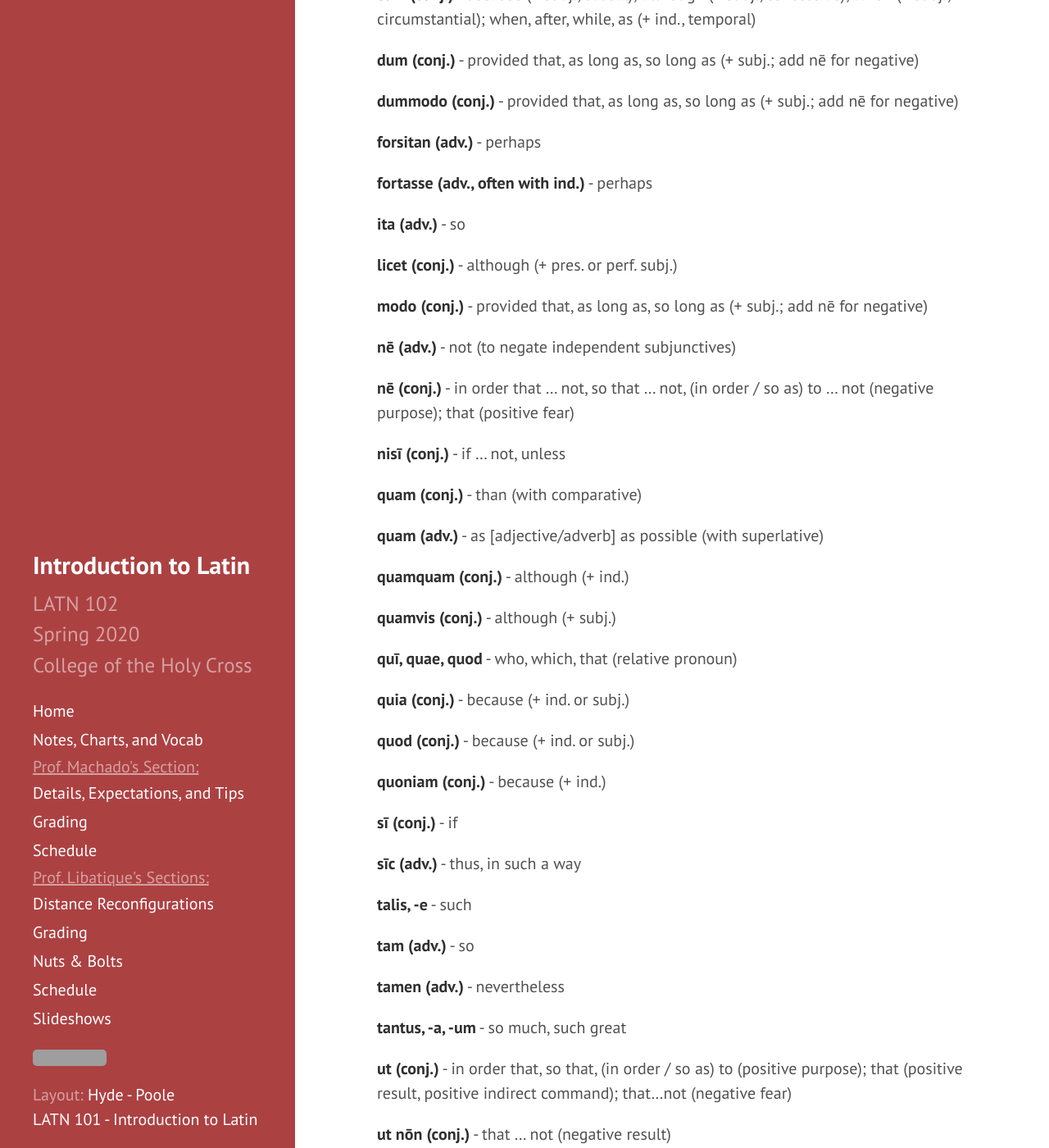
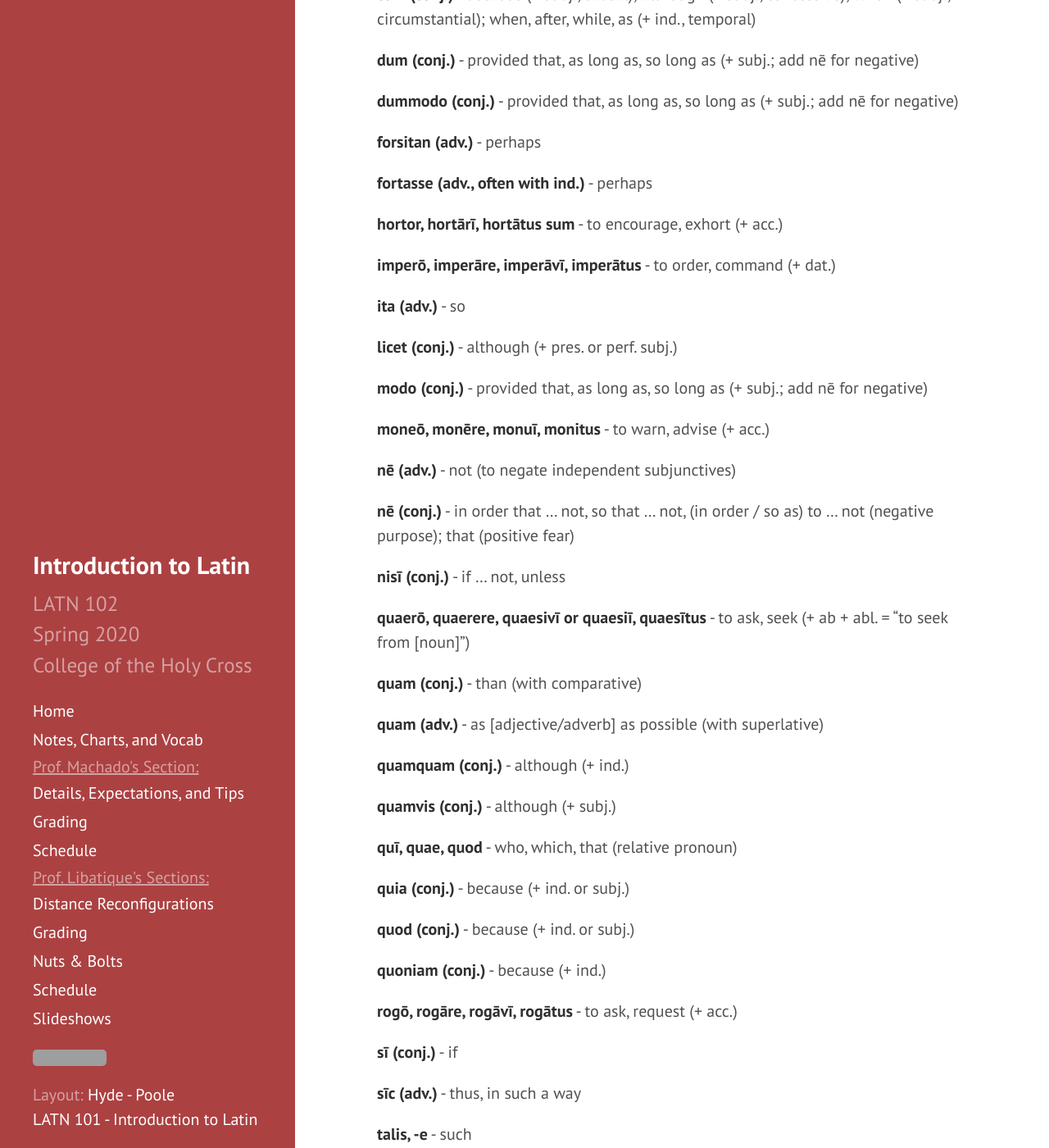
Before and after one commit to DLibatique/LATN102-S20, a Jekyll site: the page built from vocab/master-LATN102.md, in a window 1280 px wide and 1400 px high, scrolled down 304 px. Shown: the whole window at 82% size. Built offline with Jekyll 4.4.1, drawn with Linux system fonts in a browser that asks for light colours; grey boxes are pictures that could not be loaded.

Commit message:
added verbs for ind command

```diff
--- a/vocab/master-LATN102.md
+++ b/vocab/master-LATN102.md
@@ -20,17 +20,25 @@ This is a master list of vocabulary that is being used in LATN 102 in Spring 202
 
 **fortasse (adv., often with ind.)** - perhaps
 
+**hortor, hortārī, hortātus sum** - to encourage, exhort (+ acc.)
+
+**imperō, imperāre, imperāvī, imperātus** - to order, command (+ dat.)
+
 **ita (adv.)** - so
 
 **licet (conj.)** - although (+ pres. or perf. subj.)
 
 **modo (conj.)** - provided that, as long as, so long as (+ subj.; add nē for negative)
 
+**moneō, monēre, monuī, monitus** - to warn, advise (+ acc.)
+
 **nē (adv.)** - not (to negate independent subjunctives)
 
 **nē (conj.)** - in order that ... not, so that ... not, (in order / so as) to ... not (negative purpose); that (positive fear)
 
 **nisī (conj.)** - if ... not, unless
+
+**quaerō, quaerere, quaesivī or quaesiī, quaesītus** - to ask, seek (+ ab + abl. = "to seek from [noun]")
 
 **quam (conj.)** - than (with comparative)
 
@@ -47,6 +55,8 @@ This is a master list of vocabulary that is being used in LATN 102 in Spring 202
 **quod (conj.)** - because (+ ind. or subj.)
 
 **quoniam (conj.)** - because (+ ind.)
+
+**rogō, rogāre, rogāvī, rogātus** - to ask, request (+ acc.)
 
 **sī (conj.)** - if
 
```
